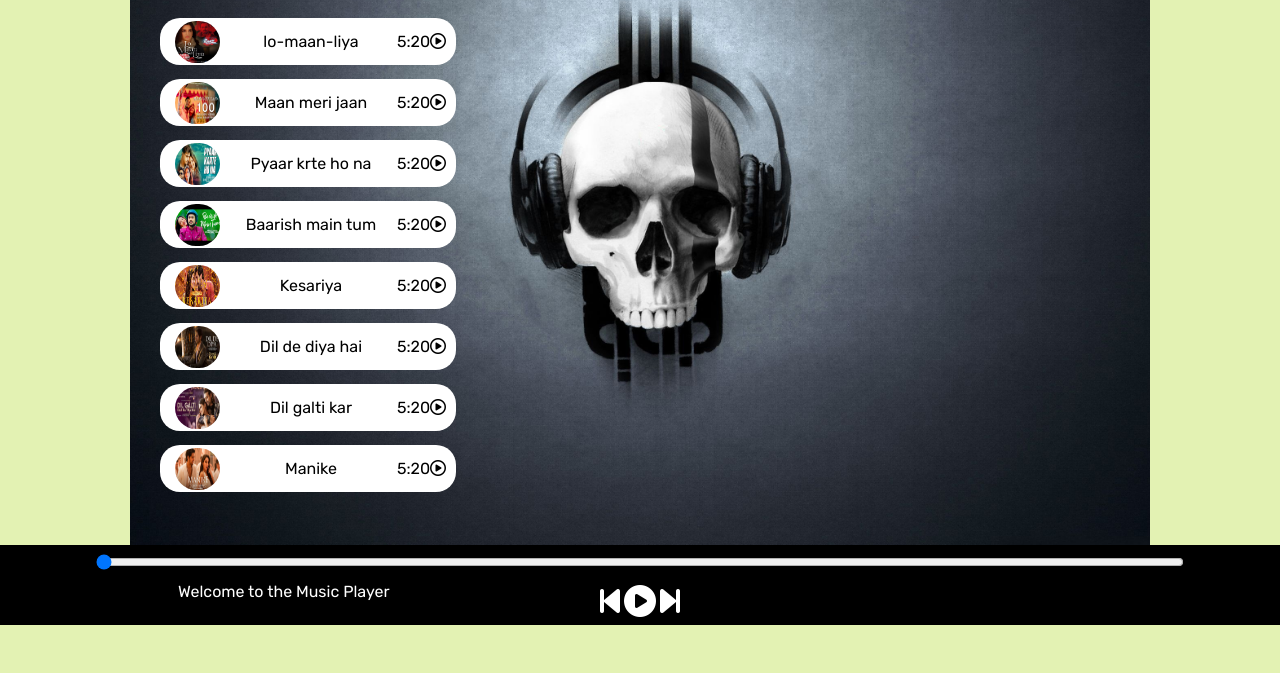
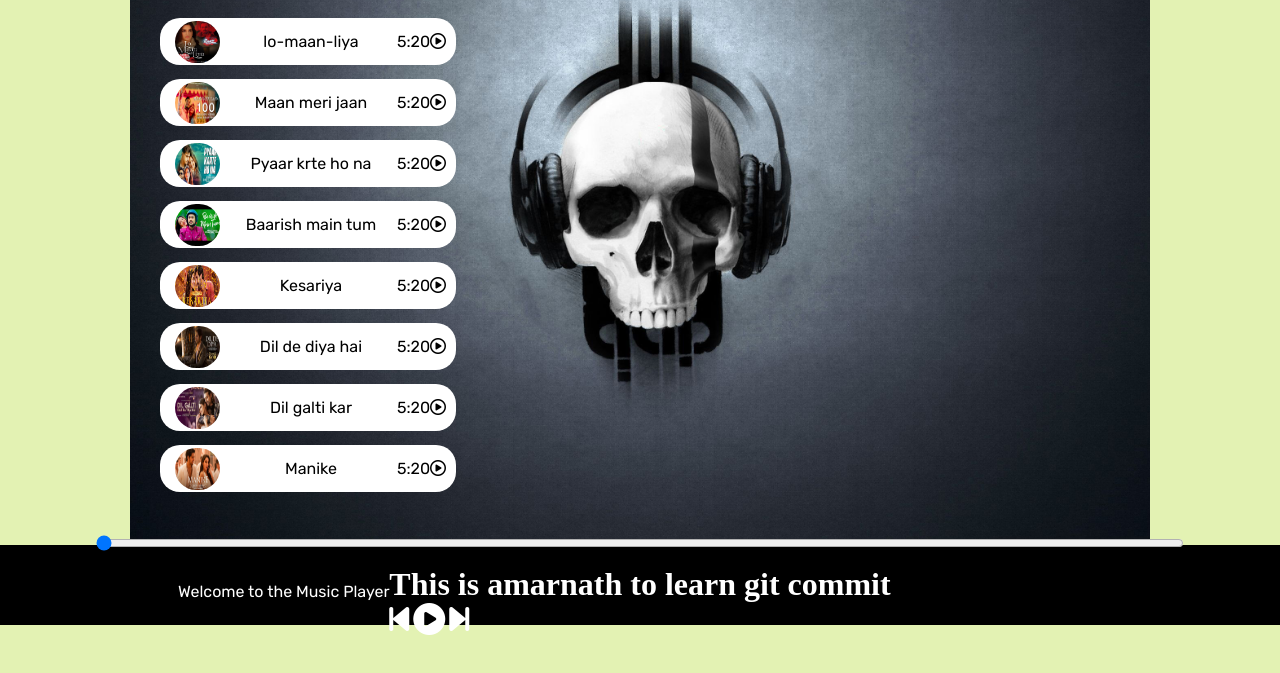
Before and after one commit to Amarnath-1234/Music-Player, a plain HTML site: page index.html in a window 1280 px wide. Shown: the part 175-848 px from the top of the page. Drawn offline with Linux system fonts and the light colour scheme; a web font is replaced by a local one.

Commit message:
added h tag to learn

```diff
--- a/index.html
+++ b/index.html
@@ -70,6 +70,8 @@
         <input type="range" name="range" id="progressbar" min="0" value="0" max="100">
         <div class="icons">
             <!--fontawesome icons-->
+            <h1>This is amarnath to learn git commit</h1>
+
             <i class="fa-solid fa-backward-step fa-2x"></i>
             <i class="fa-solid fa-play-circle fa-2x" id="masterplay"></i>
             <i class="fa-solid fa-forward-step fa-2x"></i>
```
